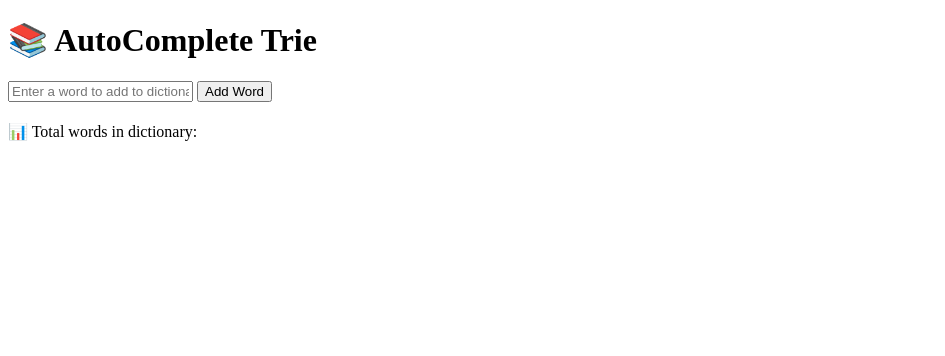
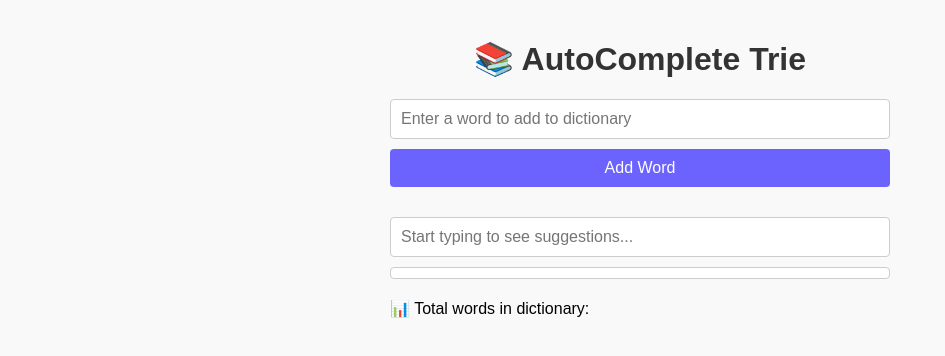
Before and after one commit to LiorKirshner/AutoComplete_Trie_Project, a website with bundled scripts: page web/index.html in a window 1280 px wide. Shown: the whole page, without its empty margins (0-945 px from the left). Built offline with nearby package versions, Linux system fonts and the light colour scheme.

Commit message:
create style basics

```diff
--- a/web/index.html
+++ b/web/index.html
@@ -8,15 +8,28 @@
   <body>
     <h1>📚 AutoComplete Trie</h1>
 
+    <div class="add-word-section">
       <input
         type="text"
         id="wordInput"
         placeholder="Enter a word to add to dictionary"
       />
       <button id="addBtn">Add Word</button>
+      <div id="feedback-message"></div>
+    </div>
 
-    <div id="output"></div>
+    <div class="autocomplete-section">
+      <input
+        type="text"
+        id="prefixInput"
+        placeholder="Start typing to see suggestions..."
+      />
+      <div id="suggestions"></div>
+    </div>
+
+    <div class="status-section">
       <div id="wordCount"></div>
+    </div>
 
     <script type="module" src="main.js"></script>
   </body>
--- a/web/main.js
+++ b/web/main.js
@@ -12,21 +12,21 @@ console.log("🔥 JS loaded!");
 document.addEventListener("DOMContentLoaded", () => {
   const addBtn = document.getElementById("addBtn");
   const input = document.getElementById("wordInput");
-  const output = document.getElementById("output");
+  const feedbackMessage = document.getElementById("feedback-message");
 
   addBtn.addEventListener("click", () => {
     const word = input.value.trim().toLowerCase();
 
     if (!word) {
-      output.innerHTML = `<div class="error-message">⚠️ Cannot add empty word`;
+      feedbackMessage.innerHTML = `<div class="error-message">⚠️ Cannot add empty word`;
       return;
     }
 
     const added = trie.addWord(word);
     if (added && trie.findWord(word)) {
-      output.innerHTML = `<div class="success-message">✅ "${word}" added to dictionary.</div>`;
+      feedbackMessage.innerHTML = `<div class="success-message">✅ "${word}" added to dictionary.</div>`;
     } else {
-      output.innerHTML = `<div class="error-message">⚠️ "${word}" already exists in the dictionary.</div>`;
+      feedbackMessage.innerHTML = `<div class="error-message">⚠️ "${word}" already exists in the dictionary.</div>`;
     }
     input.value = ""; // נקה את הקלט
     updateWordCountDisplay();
--- a/web/style.css
+++ b/web/style.css
@@ -1,19 +1,64 @@
-#output {
+/* Base styling for layout sections  */
+body {
+  font-family: Arial, sans-serif;
+  margin: 40px;
+  background-color: #f9f9f9;
+}
+
+h1 {
+  text-align: center;
+  color: #333;
+}
+
+.add-word-section,
+.autocomplete-section,
+.status-section {
+  margin: 20px auto;
+  max-width: 500px;
+  display: flex;
+  flex-direction: column;
+  gap: 10px;
+}
+
+input[type="text"] {
+  padding: 10px;
+  font-size: 16px;
+  border-radius: 4px;
+  border: 1px solid #ccc;
+}
+
+button {
+  background-color: #6c63ff;
+  color: white;
+  border: none;
+  padding: 10px;
+  border-radius: 4px;
+  font-size: 16px;
+  cursor: pointer;
+}
+
+button:hover {
+  background-color: #574fd6;
+}
+
+#suggestions {
+  background-color: white;
+  border: 1px solid #ccc;
+  border-radius: 4px;
+  padding: 5px;
+}
+
+.feedback-message {
+  padding: 10px;
+  border-radius: 5px;
   margin-top: 20px;
   font-size: 18px;
-  color: green;
 }
 .success-message {
   background-color: #d4edda;
   color: #155724;
-  padding: 10px;
-  border-radius: 5px;
-  margin-top: 10px;
 }
 .error-message {
   background-color: #f8d7da;
   color: #721c24;
-  padding: 10px;
-  border-radius: 5px;
-  margin-top: 10px;
 }
```
Lines whose indentation alone changed are shown as unchanged.
